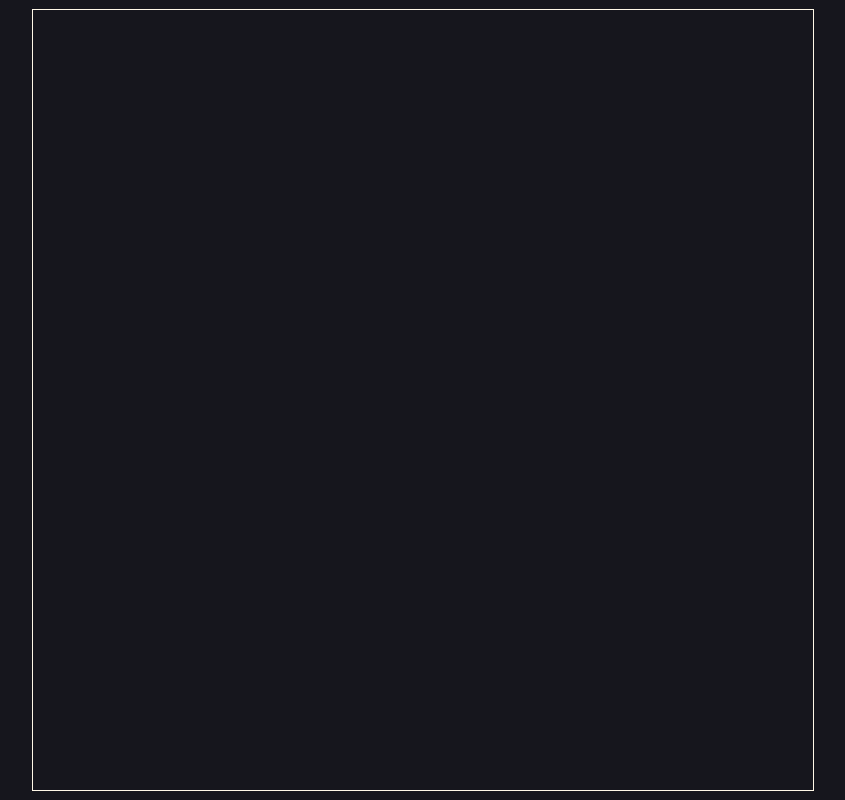
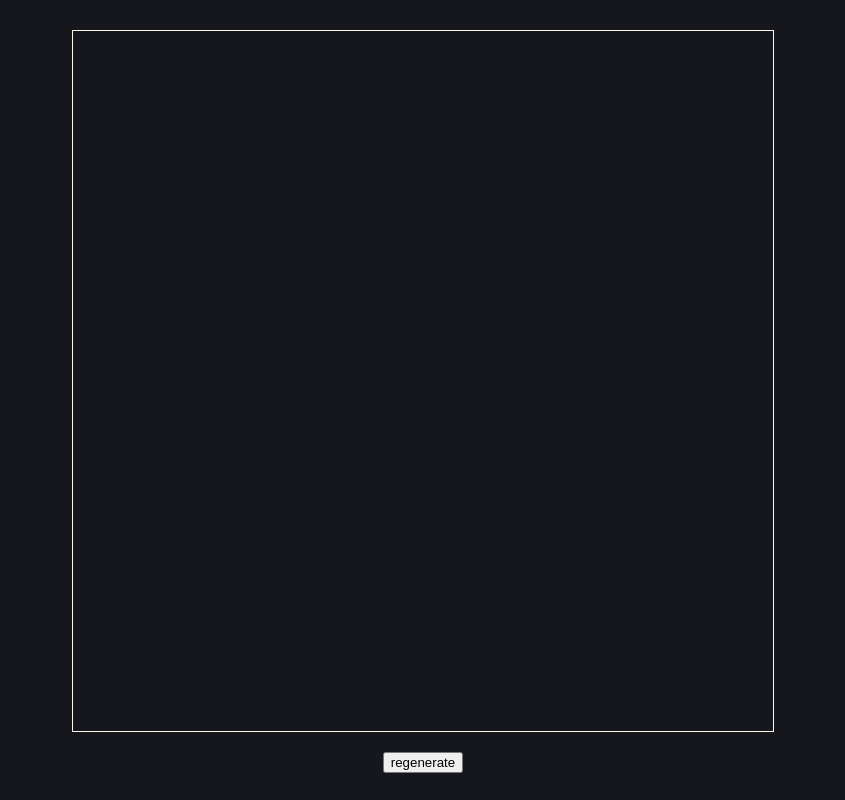
Before and after one commit to kuosandys/canvas-project-starter, a website with bundled scripts: page dist/index.html in a window 1280 px wide. Shown: the whole page, without its empty margins (217-1062 px from the left). Built offline with nearby package versions, Linux system fonts and the light colour scheme; files whose address does not match are found by name.

Commit message:
Add a button to regenerate

```diff
--- a/src/index.ts
+++ b/src/index.ts
@@ -4,7 +4,7 @@ import draw from './draw';
 function initCanvas(): HTMLCanvasElement {
   const canvas = document.getElementById('main-canvas') as HTMLCanvasElement;
   const minLength = 300;
-  const padding = 10;
+  const padding = 50;
   const length =
     Math.max(Math.min(window.innerWidth, window.innerHeight), minLength) -
     2 * padding;
@@ -14,7 +14,12 @@ function initCanvas(): HTMLCanvasElement {
 }
 
 function main() {
-  draw(initCanvas());
+  const canvas = initCanvas();
+
+  const regenerateButton = document.getElementById('regenerate');
+  regenerateButton?.addEventListener('click', () => draw(canvas));
+
+  draw(canvas);
 }
 
 main();
--- a/src/styles/main.css
+++ b/src/styles/main.css
@@ -18,12 +18,14 @@ body {
   height: 100vh;
   width: 100vw;
   display: flex;
+  flex-direction: column;
   align-items: center;
-  justify-content: center;
+  justify-content: flex-start;
+  padding: 30px 0 10px;
 }
 
 canvas {
-  display: block;
   margin: var(--canvas-margin);
+  margin-top: 0;
   border: 1px solid var(--cosmic-latte);
 }
```
Also changed, not shown: dist/index.html.
